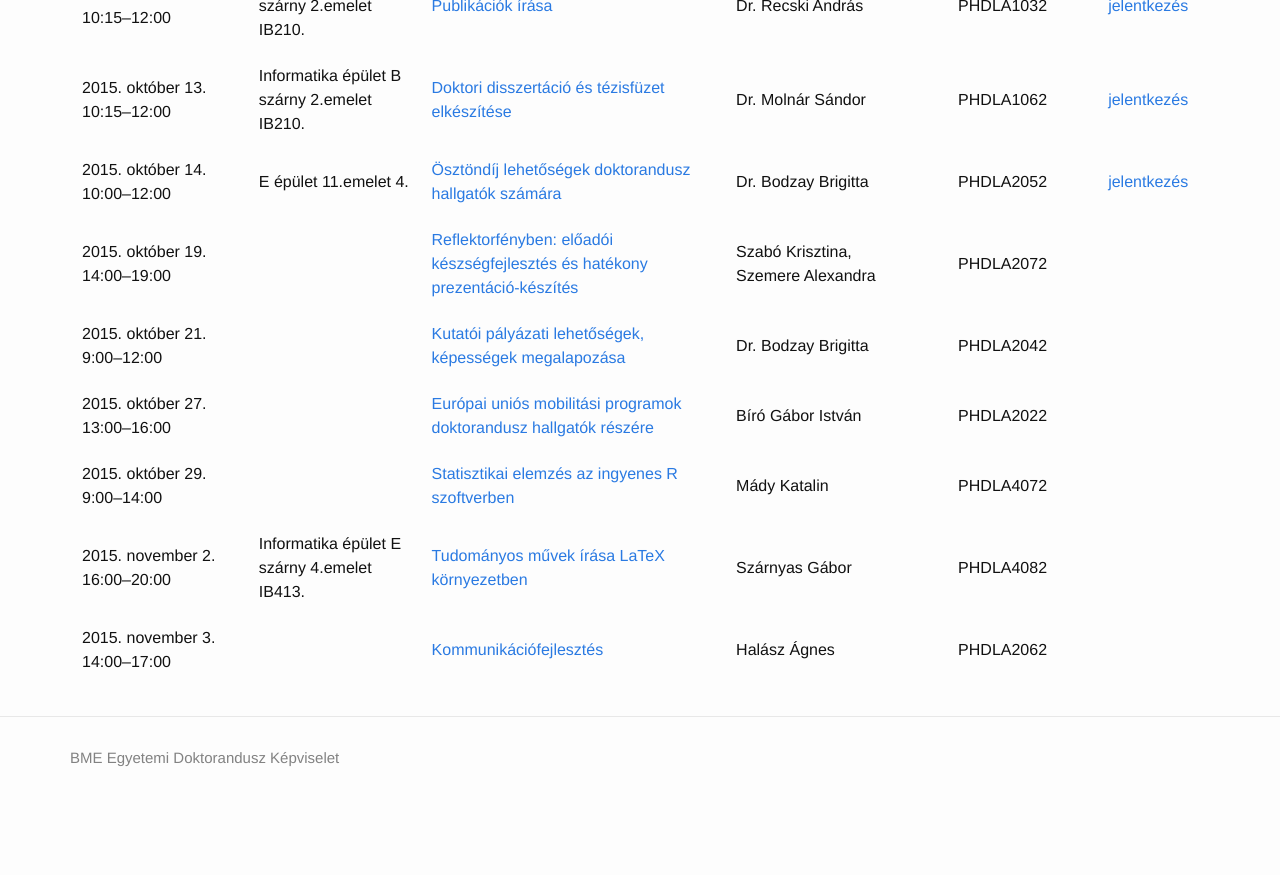
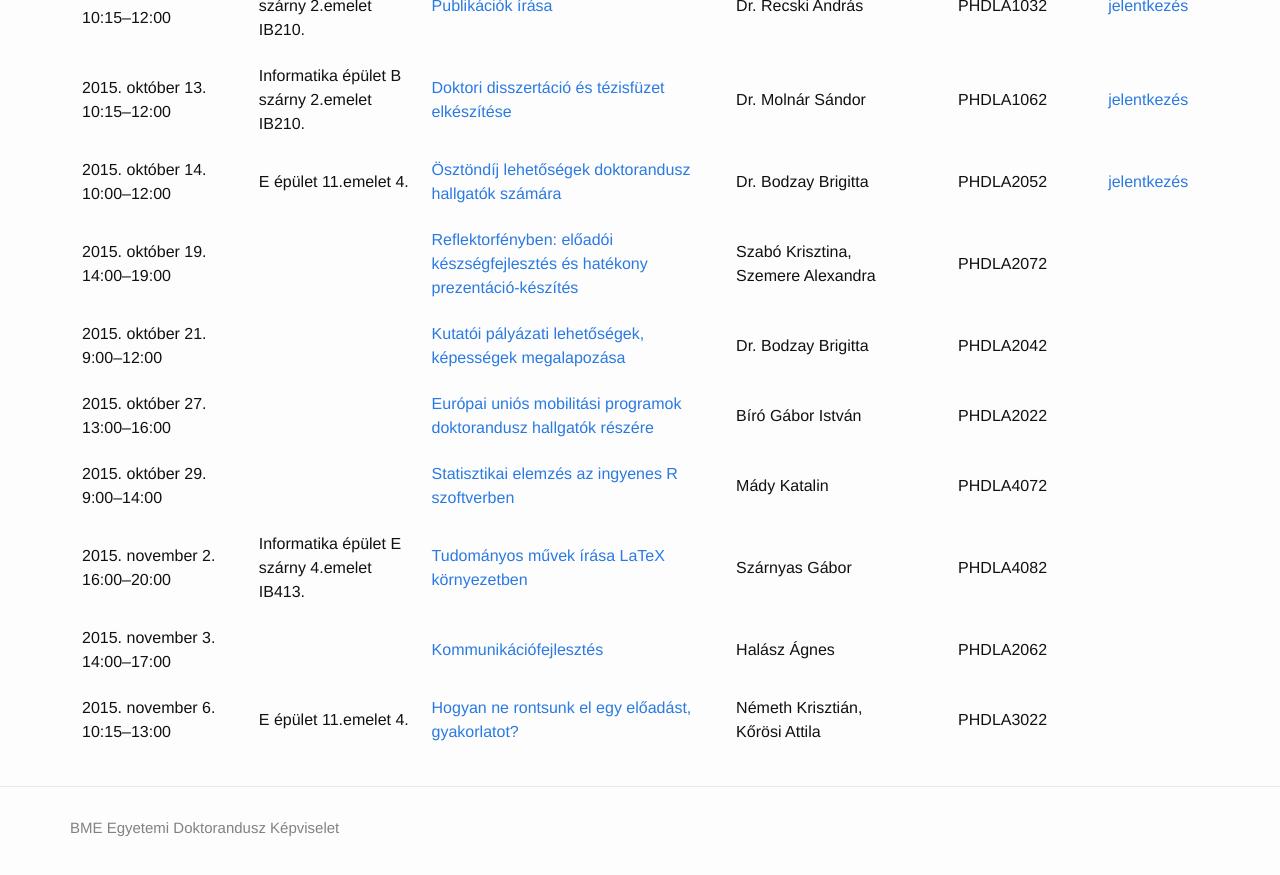
Before and after one commit to totyabaja/bme-edk.github.io, a Jekyll site: the page built from lectures.html, in a window 1280 px wide and 900 px high, scrolled down 1043 px. Shown: the top 875 px of the window. Built offline with Jekyll 4.4.1, drawn with Linux system fonts in a browser that asks for light colours; a file with an impossible date is left out; before the commit the page ends 1873 px from its top, so only the background shows below that.

Commit message:
Update 3022-eloadas-gyakorlat.md

```diff
--- a/_lectures/3022-eloadas-gyakorlat.md
+++ b/_lectures/3022-eloadas-gyakorlat.md
@@ -1,6 +1,6 @@
 ---
 layout: lecture
-date: TBA
+date: 2015.11.06.
 title: Hogyan ne rontsunk el egy előadást, gyakorlatot?
 lecturers:
   - name: Németh Krisztián
@@ -14,9 +14,9 @@ duration: 3 óra
 schools: összes
 audience: doktoranduszoknak
 participants: 20 fő
-location: TBA
-starttime: ""
-endtime: ""
+location: E épület 11.emelet 4.
+starttime: "10:15"
+endtime: "13:00"
 form:
 ---
 
```
